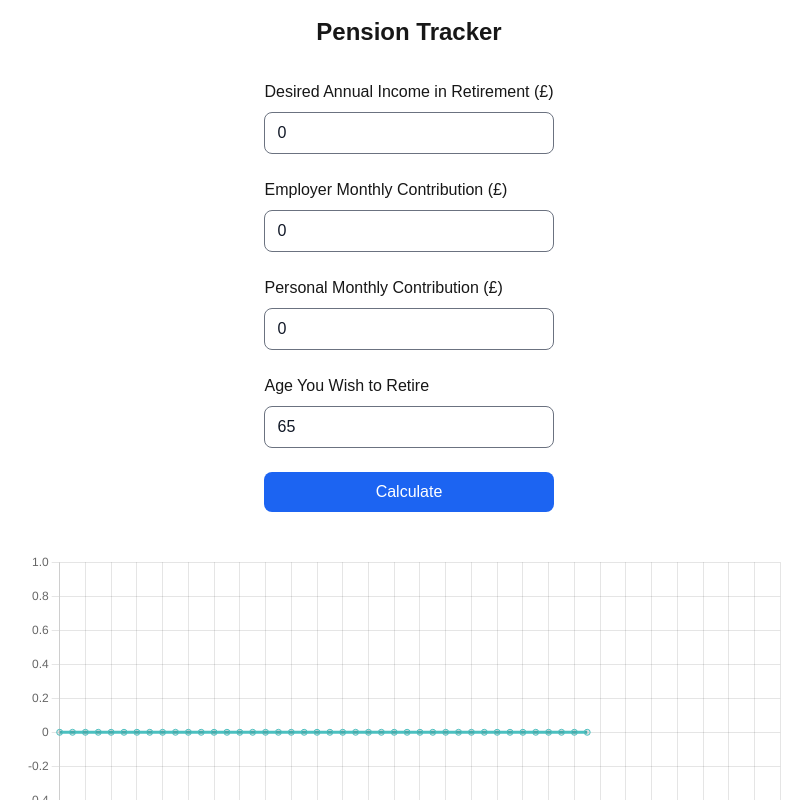
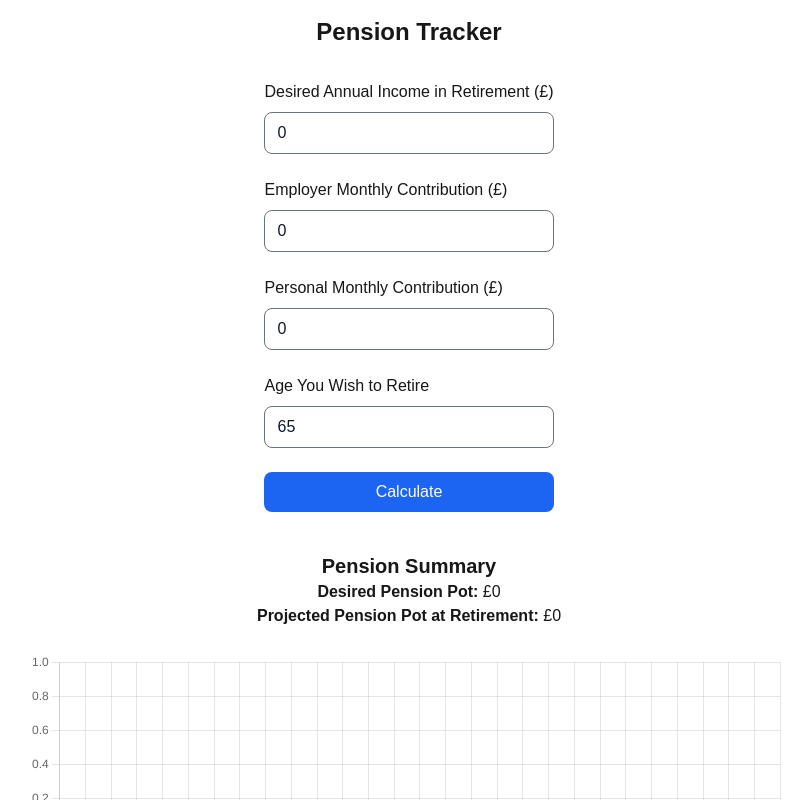
Before and after one commit to nsstarr/pension-tracker, a Next.js app: page / in a window 1280 px wide. Both pictures are taken after a click on the button "Calculate". Shown: the top 800 px of the page, without its empty margins (231-1043 px from the left). Built offline with nearby package versions, Linux system fonts and the light colour scheme.

Commit message:
feat: add projected and desired pension pot

```diff
--- a/src/app/components/ProjectionChart.tsx
+++ b/src/app/components/ProjectionChart.tsx
@@ -32,6 +32,13 @@ const ProjectionChart: React.FC<ProjectionChartProps> = ({ data }) => {
     personalContribution,
     annualIncome
   );
+
+  // Projected pension pot at retirement age
+  const projectedPensionPot =
+    balanceOverTime[balanceOverTime.length - (END_AGE - retirementAge + 1)];
+
+  const desiredPensionPot = annualIncome * (END_AGE - retirementAge);
+
   const totalYears = END_AGE - JOB_START_AGE + 1;
 
   //  Labels for each year from the start age to the age of 81
@@ -55,6 +62,17 @@ const ProjectionChart: React.FC<ProjectionChartProps> = ({ data }) => {
 
   return (
     <div className="mt-10 w-full max-w-3xl">
+      <div className="mb-6 text-center">
+        <h2 className="text-xl font-bold">Pension Summary</h2>
+        <p>
+          <strong>Desired Pension Pot: </strong>£
+          {desiredPensionPot.toLocaleString()}
+        </p>
+        <p>
+          <strong>Projected Pension Pot at Retirement: </strong>£
+          {projectedPensionPot.toLocaleString()}
+        </p>
+      </div>
       <Line data={chartData} />
     </div>
   );
```
Also changed, not shown: 1 other file (tests, documents, lock files or other folders).
